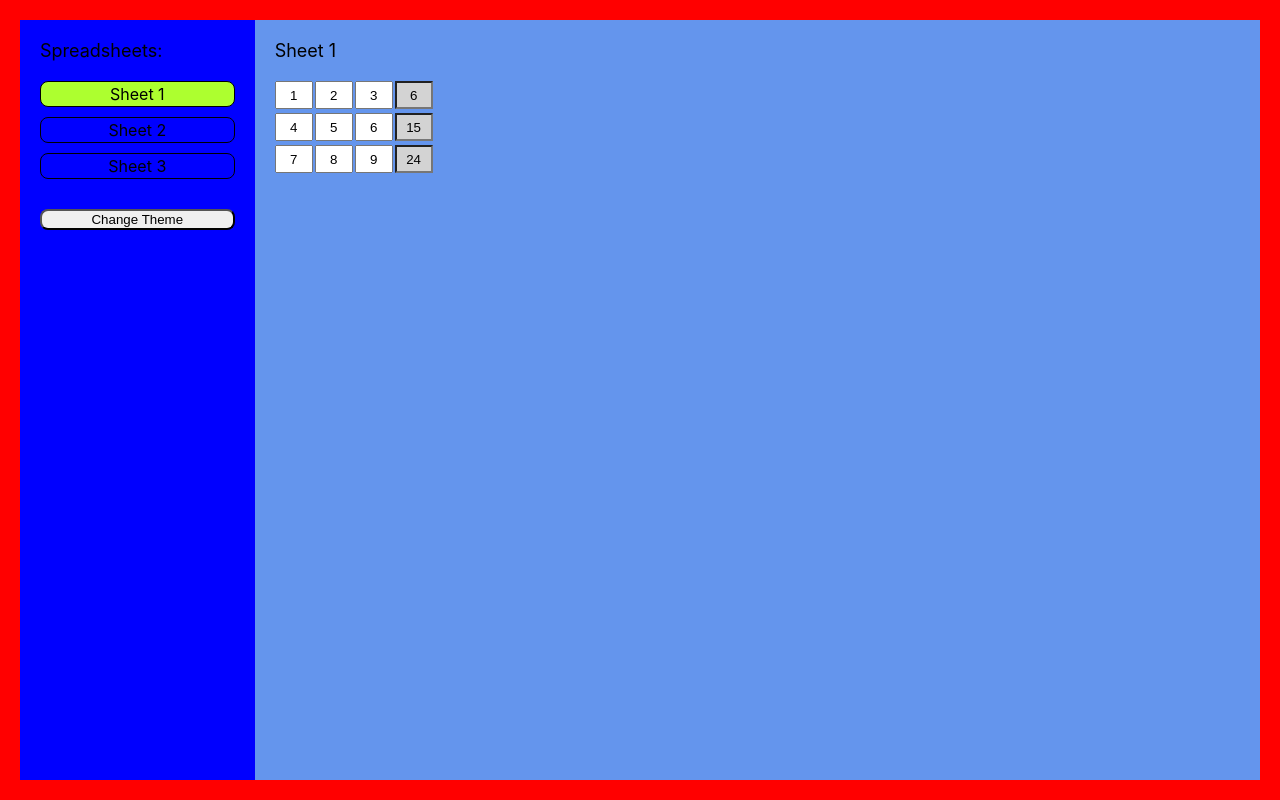
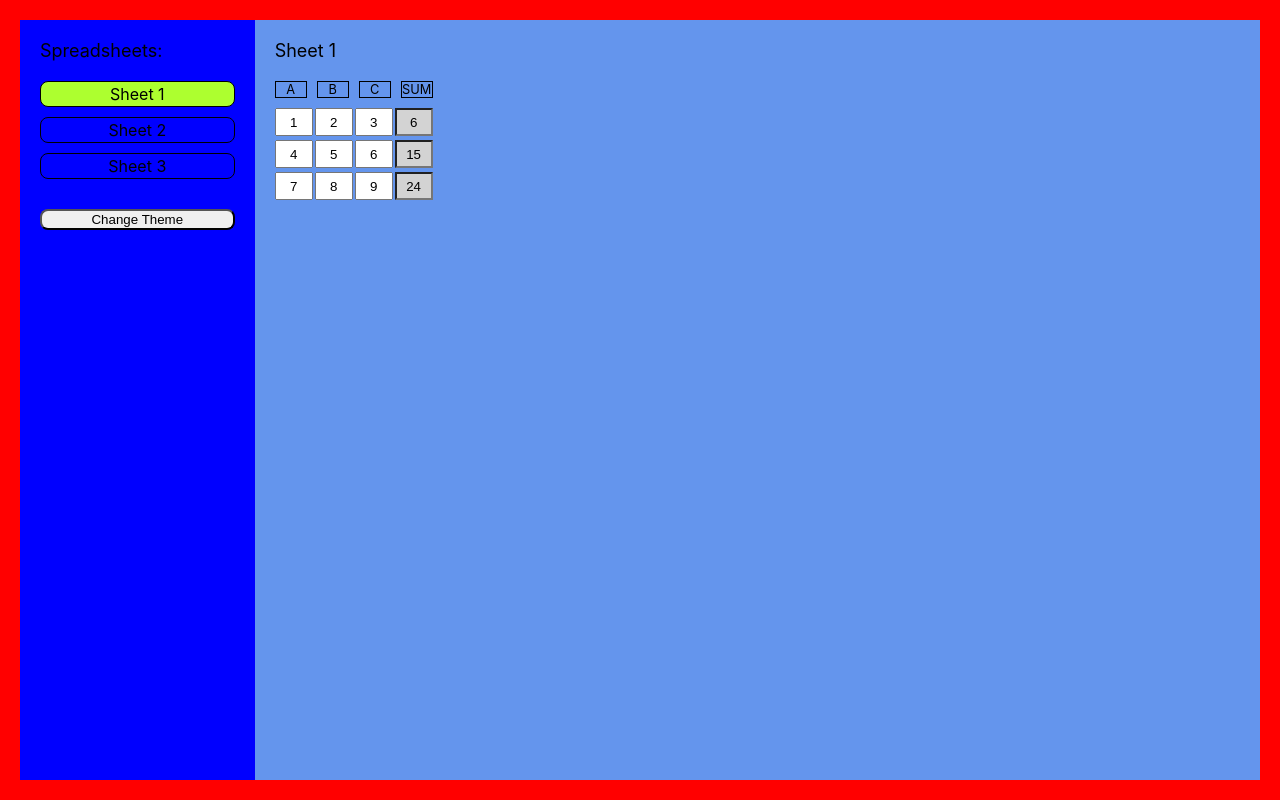
Before and after one commit to js-dreams/react-simple-spreadsheet, a React (Create React App) app: page / in a window 1280 px wide. Both pictures are taken after a click on the element "Sheet 1". Built offline with nearby package versions, Linux system fonts and the light colour scheme.

Commit message:
- added column headers

```diff
--- /dev/null
+++ b/src/components/SpreadsheetHeaderRow.tsx
@@ -0,0 +1,20 @@
+import React from "react";
+import {SpreadsheetCell} from "./SpreadsheetCell";
+import {isNumberObject} from "util/types";
+
+export function SpreadsheetHeaderRow(props: {
+    numberOfColumns: number
+}) {
+
+    const columnData = Array.from(new Array(props.numberOfColumns + 1)).map((v: any, idx: number) => {
+        return idx === props.numberOfColumns ? 'SUM' : String.fromCharCode('A'.charCodeAt(0) + idx);
+    });
+
+    return (
+        <div className={'row header-row'}>
+            {columnData.map((value: string, idx: number) => (
+                <div className={'cell'}>{value}</div>
+            ))}
+        </div>
+    )
+}
--- a/src/components/SpreadsheetView.tsx
+++ b/src/components/SpreadsheetView.tsx
@@ -1,5 +1,6 @@
 import React from "react";
 import {SpreadsheetRow} from "./SpreadsheetRow";
+import {SpreadsheetHeaderRow} from "./SpreadsheetHeaderRow";
 
 export function SpreadsheetView(props: {
     name: string,
@@ -13,10 +14,16 @@ export function SpreadsheetView(props: {
         props.updateData(newData);
     }
 
+    const numberOfColumns = props.data[0] ? props.data[0].length : 0;
+
     return (
         <div className={'spreadsheet-container'}>
             <div className={'header'}>{props.name}</div>
+            <div className={'header-row'}>
+
+            </div>
             <div className={'rows'}>
+                <SpreadsheetHeaderRow numberOfColumns={numberOfColumns} />
                 {props.data.map((rowData: number[], idx: number) => (
                     <SpreadsheetRow key={idx}
                                     rowIndex={idx}
--- a/src/rss.scss
+++ b/src/rss.scss
@@ -61,10 +61,18 @@
           display: flex;
           flex-direction: row;
 
+          &.header-row {
+            .cell {
+              border: 1px solid black;
+              font-size: 80%;
+            }
+          }
+
           .cell {
             width: 30px;
             margin-bottom: 10px;
             margin-right: 10px;
+            text-align: center;
 
             &.row-sum {
               input {
```
